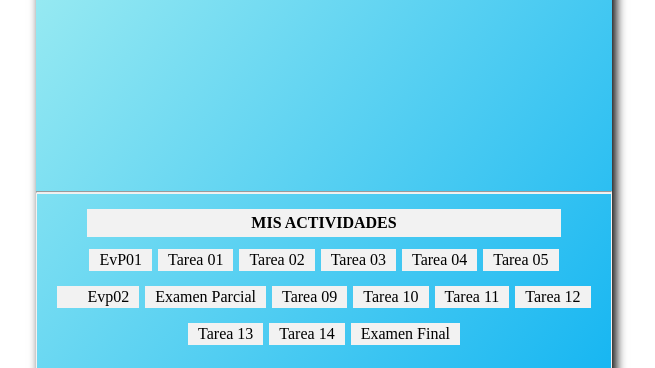
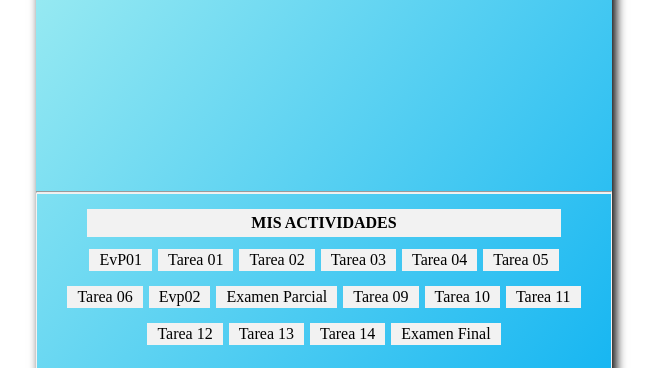
Before and after one commit to MarcoRossiMetalslug/Profile-DW, a plain HTML site: page index.html in a window 1280 px wide. Shown: the part 214-582 px from the top of the page, without its empty margins (316-971 px from the left). Drawn offline with Linux system fonts and the light colour scheme.

Commit message:
another one

```diff
--- a/index.html
+++ b/index.html
@@ -29,7 +29,7 @@
                 <li><a href="https://marcorossimetalslug.github.io/tarea-3/">Tarea 03</a></li>
                 <li><a href="https://marcorossimetalslug.github.io/tarea-4/">Tarea 04</a></li>
                 <li><a href="https://marcorossimetalslug.github.io/tarea-5/">Tarea 05</a></li>
-                <li><a href="https://marcorossimetalslug.github.io/Tarea-06/>Tarea 06</a></li>
+                <li><a href="https://marcorossimetalslug.github.io/Tarea-06/">Tarea 06</a></li>
                 <li><a href="/evp02/index.html">Evp02</a></li>
                 <li><a href="/exp/index.html">Examen Parcial</a></li>
                 <li><a href="#">Tarea 09</a></li>
```
